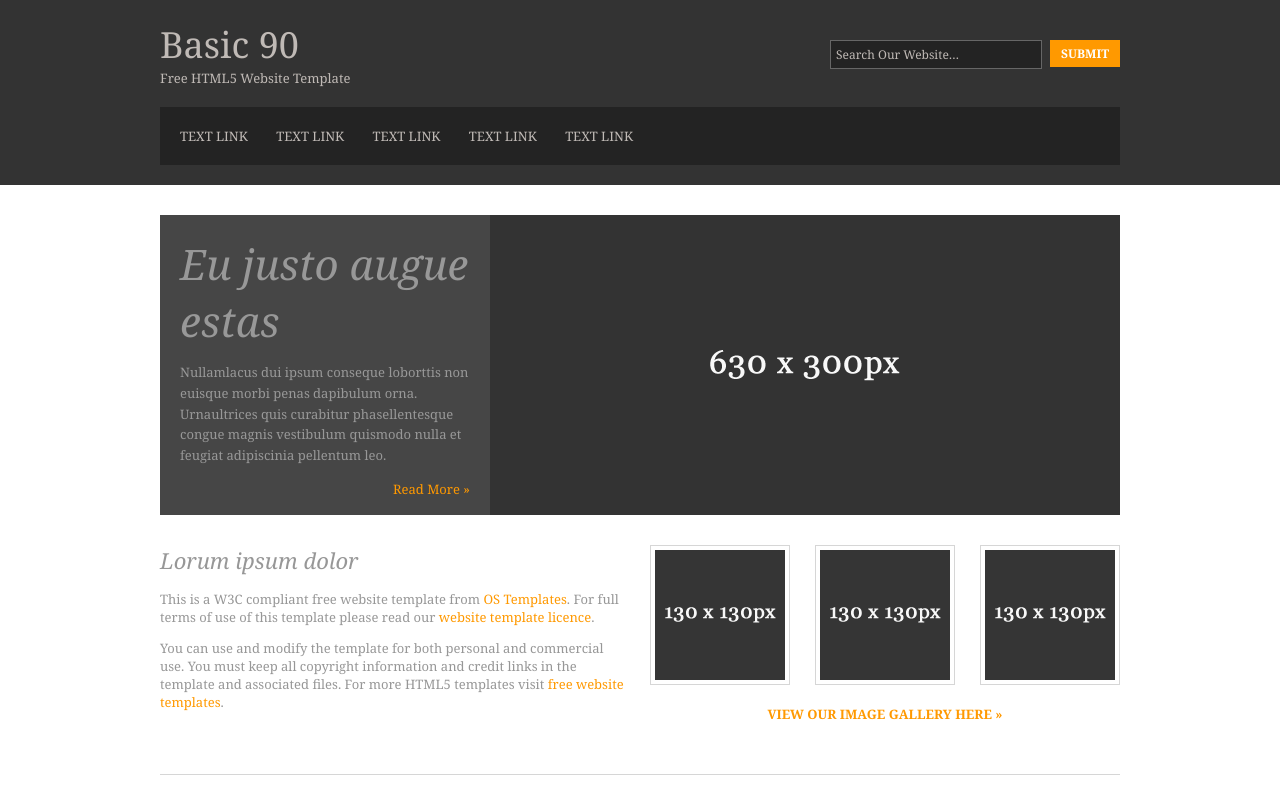
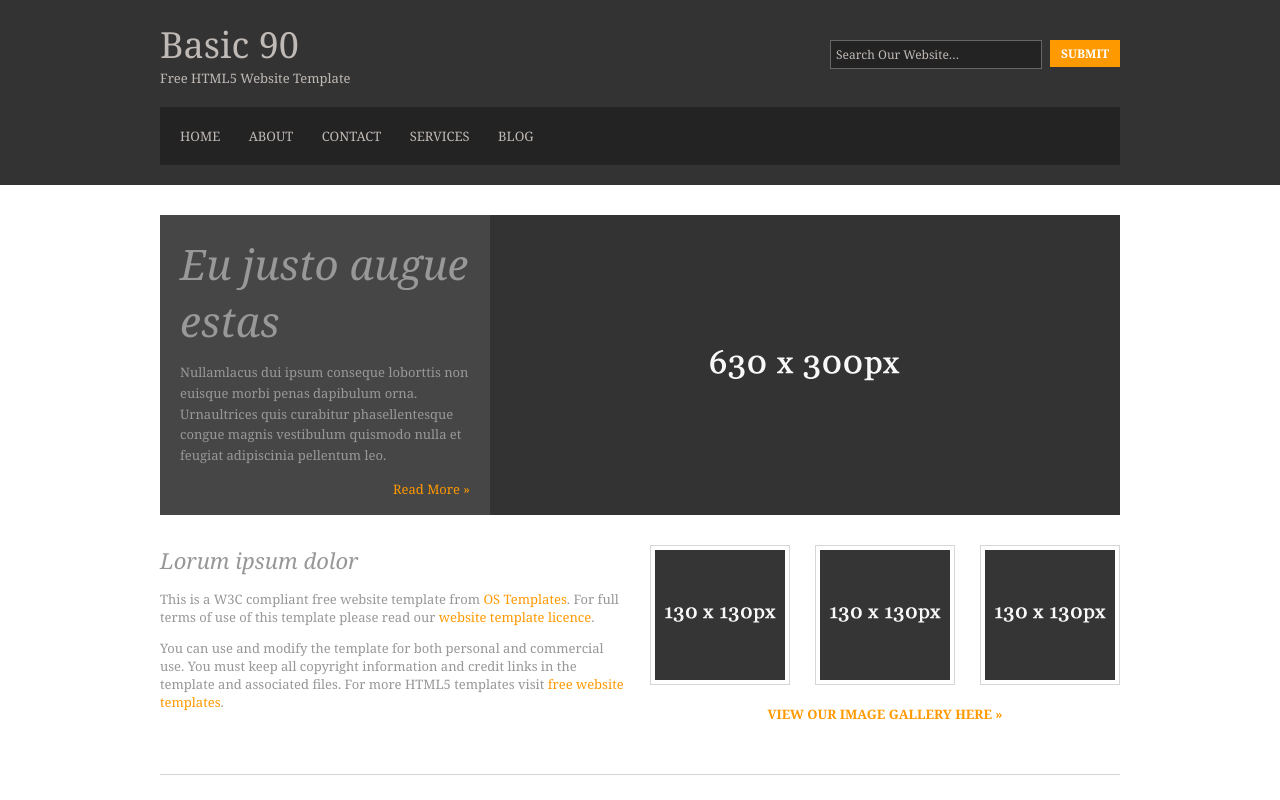
Before and after one commit to playingcode/basic, a plain HTML site: page index.html in a window 1280 px wide. Shown: the top 800 px of the page. Drawn offline with Linux system fonts and the light colour scheme.

Commit message:
Changing Menu name of the page.

```diff
--- a/index.html
+++ b/index.html
@@ -22,11 +22,11 @@
     </form>
     <nav>
       <ul>
-        <li><a href="#">Text Link</a></li>
-        <li><a href="#">Text Link</a></li>
-        <li><a href="#">Text Link</a></li>
-        <li><a href="#">Text Link</a></li>
-        <li class="last"><a href="#">Text Link</a></li>
+        <li><a href="#">Home</a></li>
+        <li><a href="#">About</a></li>
+        <li><a href="#">Contact</a></li>
+        <li><a href="#">Services</a></li>
+        <li class="last"><a href="#">Blog</a></li>
       </ul>
     </nav>
   </header>
```
